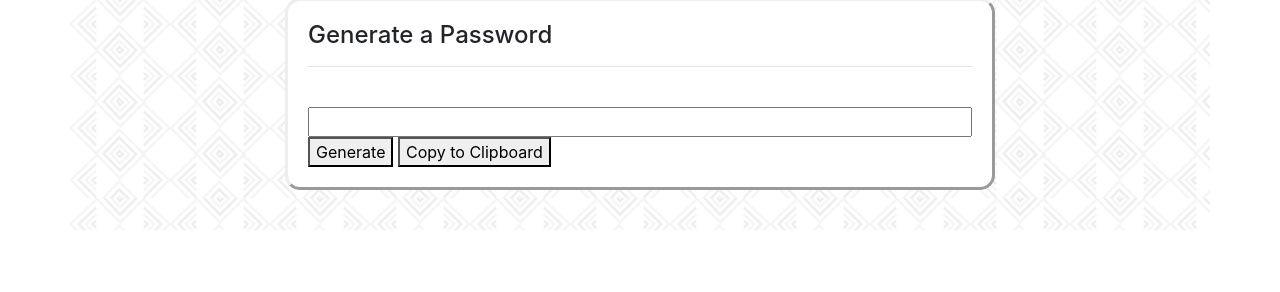
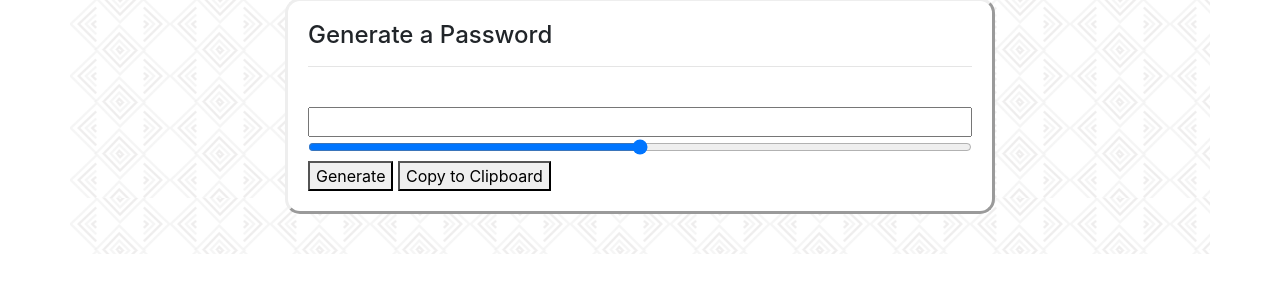
Before and after one commit to somreth916/pw_gen, a plain HTML site: page index.html in a window 1280 px wide. Shown: the part 164-456 px from the top of the page. Drawn offline with nearby package versions, Linux system fonts and the light colour scheme.

Commit message:
updated front layout

```diff
--- a/index.html
+++ b/index.html
@@ -32,7 +32,9 @@
                     <br />
                     <input type="text" id="display">
                     <br />
-                    <button onclick="">Generate</button>
+                    <input type="range" min="0" max="128" name="slider" id="slider">
+                    <br />
+                    <button onclick="generate()">Generate</button>
                     <button onclick="">Copy to Clipboard</button>
                     <div id="length"></div>
                 </div>
```
